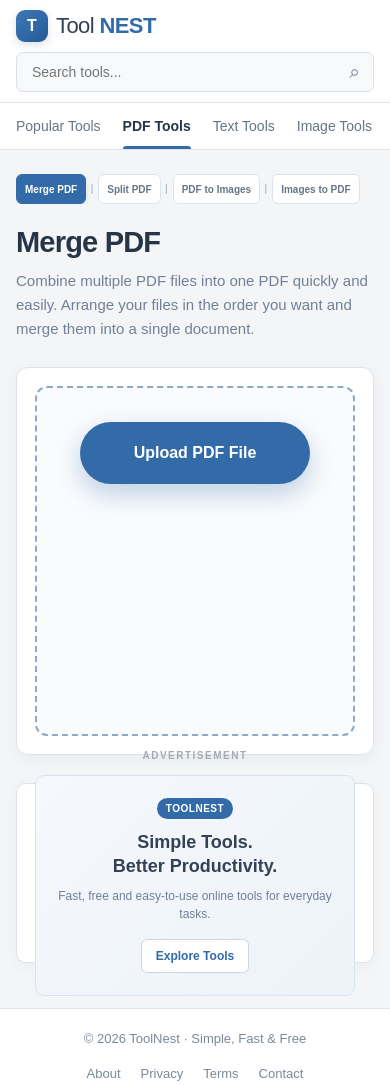
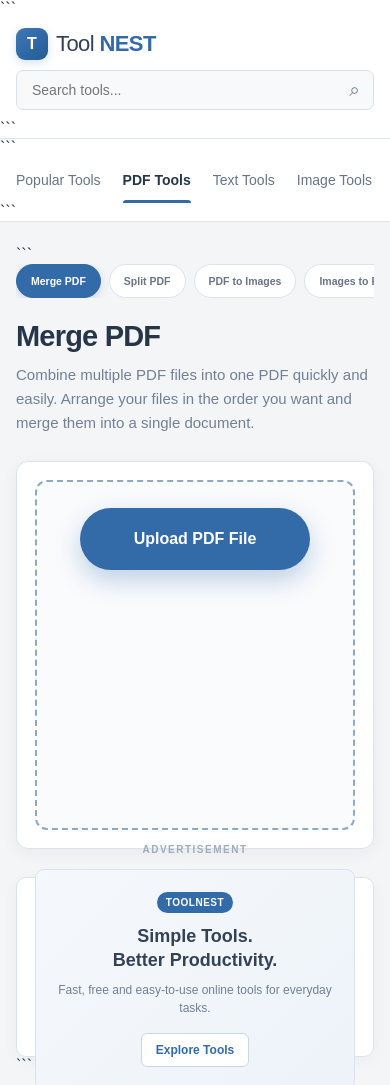
Before and after one commit to umer613761-ops/Online-Tools, a plain HTML site: page merge-pdf.html in a window 390 px wide. Shown: the top 1085 px of the page. Drawn offline with Linux system fonts and the light colour scheme; a script that the page names is missing.

Commit message:
Update merge-pdf.html

````diff
--- a/merge-pdf.html
+++ b/merge-pdf.html
@@ -340,12 +340,12 @@
 
       min-width: 100%;
 
-      gap: 0;
-    }
-
-
-    /* ========================================
-       SMALL PDF TOOL BUTTONS
+      gap: 12px;
+    }
+
+
+    /* ========================================
+       PDF TOOL PILL BUTTONS
     ======================================== */
 
     .tool-category-link {
@@ -356,23 +356,23 @@
       align-items: center;
       justify-content: center;
 
-      min-height: 32px;
+      min-height: 38px;
 
       padding:
-        0 10px;
+        0 18px;
 
       background: #ffffff;
 
       border:
         1px solid #dce3ea;
 
-      border-radius: 6px;
+      border-radius: 999px;
 
       color: #667588;
 
       text-decoration: none;
 
-      font-size: 11px;
+      font-size: 12px;
 
       font-weight: 600;
 
@@ -382,7 +382,8 @@
         background 0.2s ease,
         border-color 0.2s ease,
         color 0.2s ease,
-        box-shadow 0.2s ease;
+        box-shadow 0.2s ease,
+        transform 0.2s ease;
     }
 
     .tool-category-link:hover {
@@ -391,6 +392,13 @@
       border-color: #c7d6e5;
 
       background: #f7fafd;
+
+      transform:
+        translateY(-1px);
+
+      box-shadow:
+        0 3px 8px
+        rgba(50, 107, 168, 0.10);
     }
 
     .tool-category-link.active {
@@ -401,8 +409,8 @@
       color: #ffffff;
 
       box-shadow:
-        0 2px 5px
-        rgba(50, 107, 168, 0.13);
+        0 3px 8px
+        rgba(50, 107, 168, 0.18);
     }
 
     .tool-category-link.active:hover {
@@ -413,33 +421,13 @@
       color: #ffffff;
     }
 
+    /* Remove old separators */
     .tool-category-link:not(:last-child) {
-      margin-right: 15px;
+      margin-right: 0;
     }
 
     .tool-category-link:not(:last-child)::after {
-      content: "|";
-
-      position: absolute;
-
-      right: -11px;
-
-      top: 50%;
-
-      transform:
-        translateY(-50%);
-
-      color: #9aa7b5;
-
-      font-size: 12px;
-
-      font-weight: 400;
-
-      line-height: 1;
-
-      pointer-events: none;
-
-      z-index: 10;
+      display: none;
     }
 
 
@@ -1250,23 +1238,19 @@
         margin-bottom: 22px;
       }
 
+      .tool-category-list {
+        gap: 9px;
+      }
+
       .tool-category-link {
-        min-height: 31px;
+        min-height: 36px;
 
         padding:
-          0 9px;
-
-        font-size: 10.5px;
-      }
-
-      .tool-category-link:not(:last-child) {
-        margin-right: 13px;
-      }
-
-      .tool-category-link:not(:last-child)::after {
-        right: -9px;
+          0 16px;
 
         font-size: 11px;
+
+        border-radius: 999px;
       }
 
       .heading h1 {
@@ -1417,23 +1401,19 @@
           11px 10px;
       }
 
+      .tool-category-list {
+        gap: 8px;
+      }
+
       .tool-category-link {
-        min-height: 30px;
+        min-height: 34px;
 
         padding:
-          0 8px;
-
-        font-size: 10px;
-      }
-
-      .tool-category-link:not(:last-child) {
-        margin-right: 12px;
-      }
-
-      .tool-category-link:not(:last-child)::after {
-        right: -8px;
-
-        font-size: 10px;
+          0 14px;
+
+        font-size: 10.5px;
+
+        border-radius: 999px;
       }
 
       .floating-upload-button {
@@ -1463,7 +1443,7 @@
 
   <header class="top-header">
 
-
+```
 <div class="header-inner">
 
   <a
@@ -1506,7 +1486,7 @@
   </div>
 
 </div>
-
+```
 
   </header>
 
@@ -1516,7 +1496,7 @@
 
   <nav class="category-nav">
 
-
+```
 <div class="category-nav-inner">
 
   <a
@@ -1555,7 +1535,7 @@
   </a>
 
 </div>
-
+```
 
   </nav>
 
@@ -1565,7 +1545,7 @@
 
   <main class="page-wrapper">
 
-
+```
 <div class="page-layout">
 
 
@@ -1803,7 +1783,7 @@
   </aside>
 
 </div>
-
+```
 
   </main>
 
@@ -1813,7 +1793,7 @@
 
   <footer>
 
-
+```
 <div class="footer-inner">
 
   <div>
@@ -1841,13 +1821,13 @@
   </div>
 
 </div>
-
+```
 
   </footer>
 
   <!-- ========================================
        JAVASCRIPT
-  ========================================= -->
+  ======================================== -->
 
   <script>
 
````
